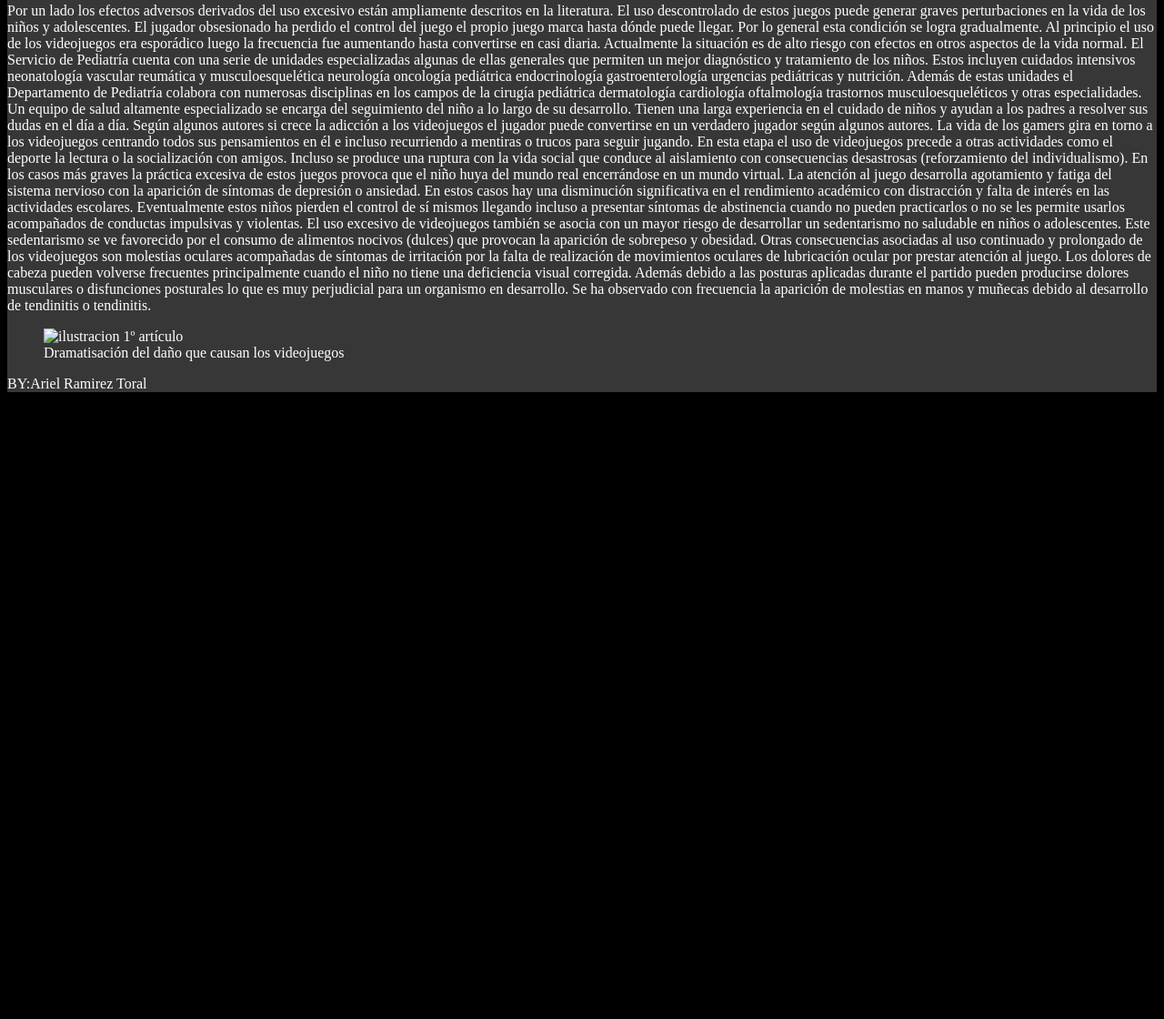
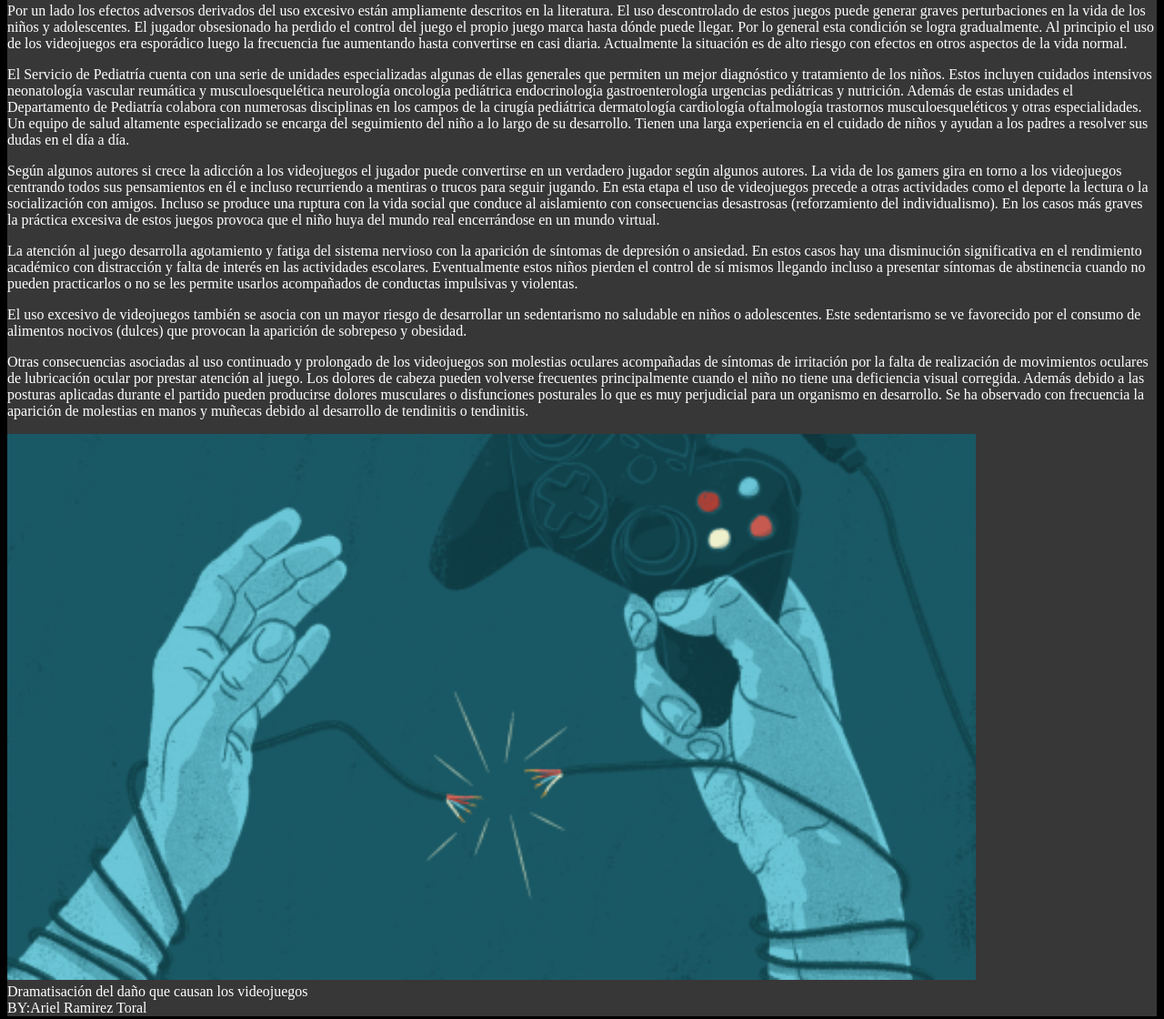
Before and after one commit to Armenta-Jesus/Adiccion-a-videojuegos_Jes-s_David-Luis_Martinez-Ariel_Ramirez, a plain HTML site: page assets/consecuencias.html in a window 1280 px wide. Shown: the part 604-1724 px from the top of the page at 91% size. Before the commit the page ends 1043 px from the top, so only its background shows below. Drawn offline with Linux system fonts and the light colour scheme.

Commit message:
finished

```diff
--- a/assets/consecuencias.html
+++ b/assets/consecuencias.html
@@ -46,9 +46,12 @@
             adolescentes. El jugador obsesionado ha perdido el control del juego el propio juego marca hasta dónde puede
             llegar. Por lo general esta condición se logra gradualmente. Al principio el uso de los videojuegos era
             esporádico luego la frecuencia fue aumentando hasta convertirse en casi diaria. Actualmente la situación es
-            de alto riesgo con efectos en otros aspectos de la vida normal.
+            de alto riesgo con efectos en otros aspectos de la vida normal.</p>
 
-            El Servicio de Pediatría cuenta con una serie de unidades especializadas algunas de ellas generales que
+
+
+
+            <p>El Servicio de Pediatría cuenta con una serie de unidades especializadas algunas de ellas generales que
             permiten un mejor diagnóstico y tratamiento de los niños.
 
             Estos incluyen cuidados intensivos neonatología vascular reumática y musculoesquelética neurología oncología
@@ -60,43 +63,45 @@
 
             Un equipo de salud altamente especializado se encarga del seguimiento del niño a lo largo de su desarrollo.
             Tienen una larga experiencia en el cuidado de niños y ayudan a los padres a resolver sus dudas en el día a
-            día.
+            día.</p>
 
-            Según algunos autores si crece la adicción a los videojuegos el jugador puede convertirse en un verdadero
+
+            <p>Según algunos autores si crece la adicción a los videojuegos el jugador puede convertirse en un verdadero
             jugador según algunos autores. La vida de los gamers gira en torno a los videojuegos centrando todos sus
             pensamientos en él e incluso recurriendo a mentiras o trucos para seguir jugando. En esta etapa el uso de
             videojuegos precede a otras actividades como el deporte la lectura o la socialización con amigos. Incluso se
             produce una ruptura con la vida social que conduce al aislamiento con consecuencias desastrosas
             (reforzamiento del individualismo). En los casos más graves la práctica excesiva de estos juegos provoca que
-            el niño huya del mundo real encerrándose en un mundo virtual.
+            el niño huya del mundo real encerrándose en un mundo virtual.</p>
 
-            La atención al juego desarrolla agotamiento y fatiga del sistema nervioso con la aparición de síntomas de
+
+           <p> La atención al juego desarrolla agotamiento y fatiga del sistema nervioso con la aparición de síntomas de
             depresión o ansiedad. En estos casos hay una disminución significativa en el rendimiento académico con
             distracción y falta de interés en las actividades escolares. Eventualmente estos niños pierden el control de
             sí mismos llegando incluso a presentar síntomas de abstinencia cuando no pueden practicarlos o no se les
-            permite usarlos acompañados de conductas impulsivas y violentas.
+            permite usarlos acompañados de conductas impulsivas y violentas.</p>
 
             El uso excesivo de videojuegos también se asocia con un mayor riesgo de desarrollar un sedentarismo no
             saludable en niños o adolescentes. Este sedentarismo se ve favorecido por el consumo de alimentos nocivos
             (dulces) que provocan la aparición de sobrepeso y obesidad.
 
-            Otras consecuencias asociadas al uso continuado y prolongado de los videojuegos son molestias oculares
+            <p>Otras consecuencias asociadas al uso continuado y prolongado de los videojuegos son molestias oculares
             acompañadas de síntomas de irritación por la falta de realización de movimientos oculares de lubricación
             ocular por prestar atención al juego. Los dolores de cabeza pueden volverse frecuentes principalmente cuando
             el niño no tiene una deficiencia visual corregida. Además debido a las posturas aplicadas durante el partido
             pueden producirse dolores musculares o disfunciones posturales lo que es muy perjudicial para un organismo
             en desarrollo. Se ha observado con frecuencia la aparición de molestias en manos y muñecas debido al
-            desarrollo de tendinitis o tendinitis.
+            desarrollo de tendinitis o tendinitis.</p>
         </p>
 
-        <!-- inicia ilustración del artículo -->
-        <figure>
-            <img src="assets/images/vato muerto.jpg" alt="ilustracion 1º artículo" height="600px" width="auto">
-            <figcaption>Dramatisación del daño que causan los videojuegos </figcaption>
-        </figure>
-        <!-- termina ilustración del artículo -->
+    </div>
+<!-- inicia ilustración del artículo -->
+    <div>
+        <img src="/assets/images/game-addict.png" height="600px" width="auto">
+        <figcaption>Dramatisación del daño que causan los videojuegos </figcaption>
+     </div>
+<!-- termina ilustración del artículo -->
 
-    </div>
 
 </body>
     <!-- Termina contenido del artículo -->
```
Also changed, not shown: assets/causas.html (+1 -1 lines), assets/images/game-addict.png (added), assets/images/vatomuerto.jpg (renamed from assets/images/vato muerto.jpg).
